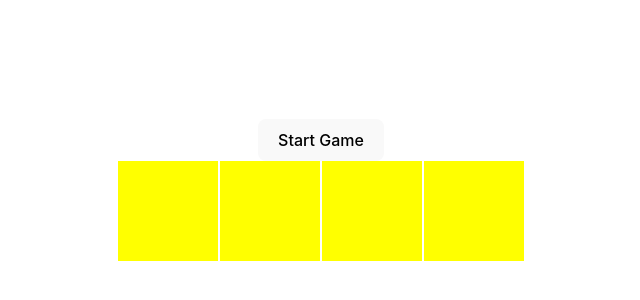
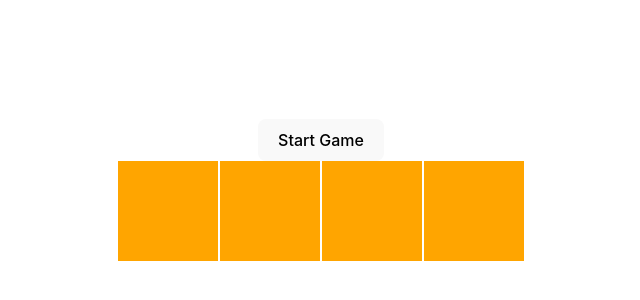
Before and after one commit to nikolaos-konstan/Mastermind, a React (Vite) app: page / in a window 1280 px wide. Shown: the part 208-508 px from the top of the page, without its empty margins (319-959 px from the left). Built offline with nearby package versions, Linux system fonts and the light colour scheme.

Commit message:
before css

```diff
--- a/src/App.css
+++ b/src/App.css
@@ -42,3 +42,9 @@
   width: 100px;
   height: 100px;
 }
+.hd-square {
+  background-color: orange; /* Adjust the background color of the squares */
+  color: black;
+  width: 100px;
+  height: 100px;
+}
--- a/src/Components/ResultBox.jsx
+++ b/src/Components/ResultBox.jsx
@@ -14,7 +14,6 @@ export const ResultBox = ({
   const [sameColour, setSameColour] = useState(0);
 
   let combo = submittedLines[index];
-  console.log("the result array is " + combo);
   useEffect(() => {
     if (combo.length !== hiddenCombination.length) {
       throw new Error("Arrays must be of the same size");
@@ -54,10 +53,6 @@ export const ResultBox = ({
     lights[samePosition + i] = "#FFA500";
   }
 
-  console.log(samePosition + " elements are in the correct position");
-  console.log(sameColour + " elements are in the wrong position");
-  console.log(lights);
-
   return (
     <>
       <div className="square" style={{ backgroundColor: element[0] }}></div>
--- a/src/Components/SecretCombo.jsx
+++ b/src/Components/SecretCombo.jsx
@@ -2,10 +2,18 @@
 export const SecretCombo = ({ hiddenCombination }) => {
   return (
     <div className="hidden-combo">
-      <div className="square">{hiddenCombination[0]}</div>
-      <div className="square">{hiddenCombination[1]}</div>
-      <div className="square">{hiddenCombination[2]}</div>
-      <div className="square">{hiddenCombination[3]}</div>
+      <div className="hd-square">
+        {hiddenCombination.length > 0 ? "?" : null}
+      </div>
+      <div className="hd-square">
+        {hiddenCombination.length > 0 ? "?" : null}
+      </div>
+      <div className="hd-square">
+        {hiddenCombination.length > 0 ? "?" : null}
+      </div>
+      <div className="hd-square">
+        {hiddenCombination.length > 0 ? "?" : null}
+      </div>
     </div>
   );
 };
```
